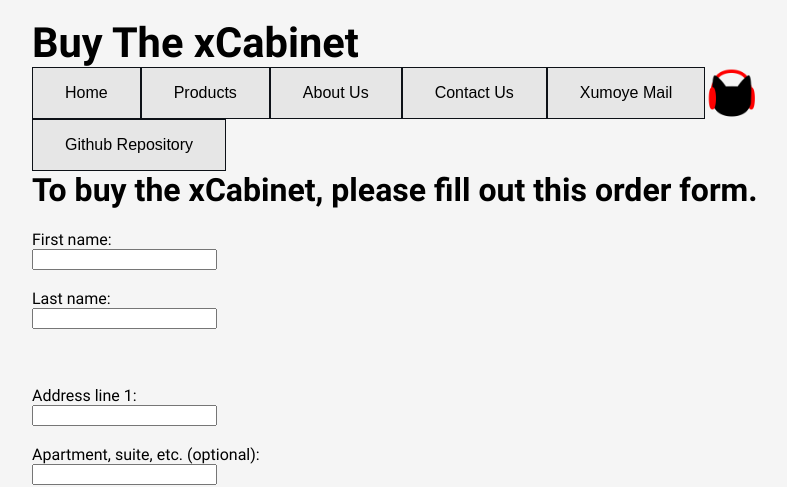
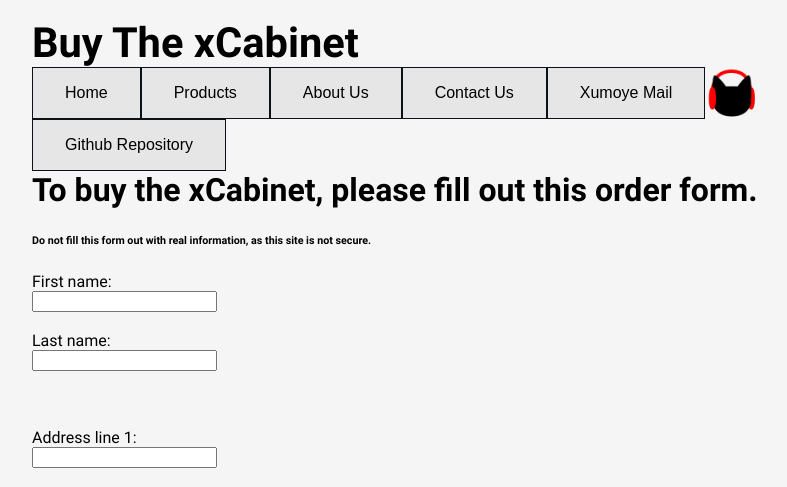
Before and after one commit to mik3se/xumoye.net, a PHP site: page /products/xcabinet/buy in a window 1280 px wide; the page is wider, and only the part inside the window is pictured. Shown: the top 487 px of that part, without its empty margins (292-1079 px from the left). Run offline with PHP 8.4, Linux system fonts and the light colour scheme.

Commit message:
Security update
title

```diff
--- a/products/xcabinet/buy/index.php
+++ b/products/xcabinet/buy/index.php
@@ -14,6 +14,7 @@
                         <?php include("../../../include/buttongroup.php");?>
                         <br />
                         <h1>To buy the xCabinet, please fill out this order form.</h1>
+                        <h6>Do not fill this form out with real information, as this site is not secure.</h6>
                         <form action="/products/xcabinet/order-fulfilled/" method="post">
                             <label for="firstname">First name:</label><br>
                             <input type="text" id="firstname" name="firstname" required><br \><br \>
```
